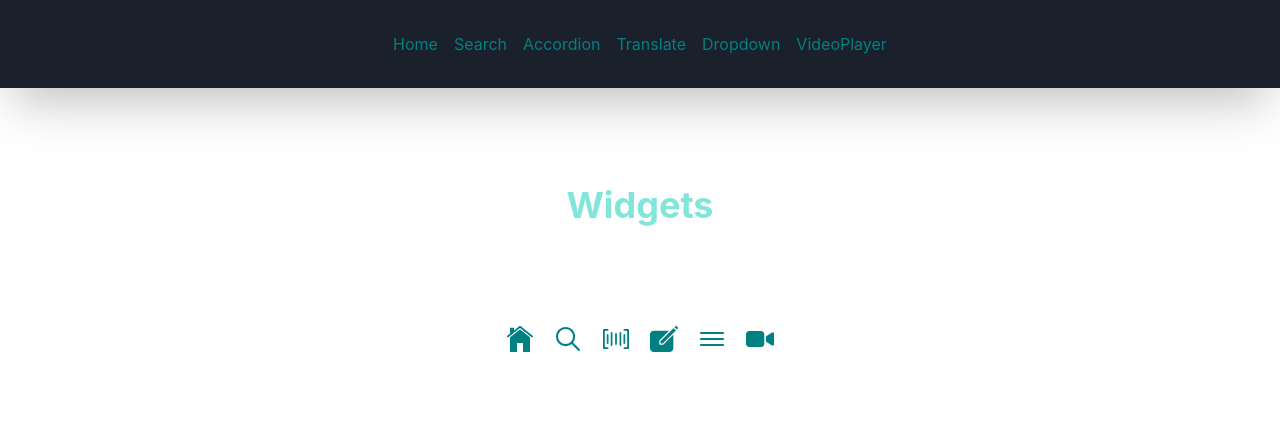
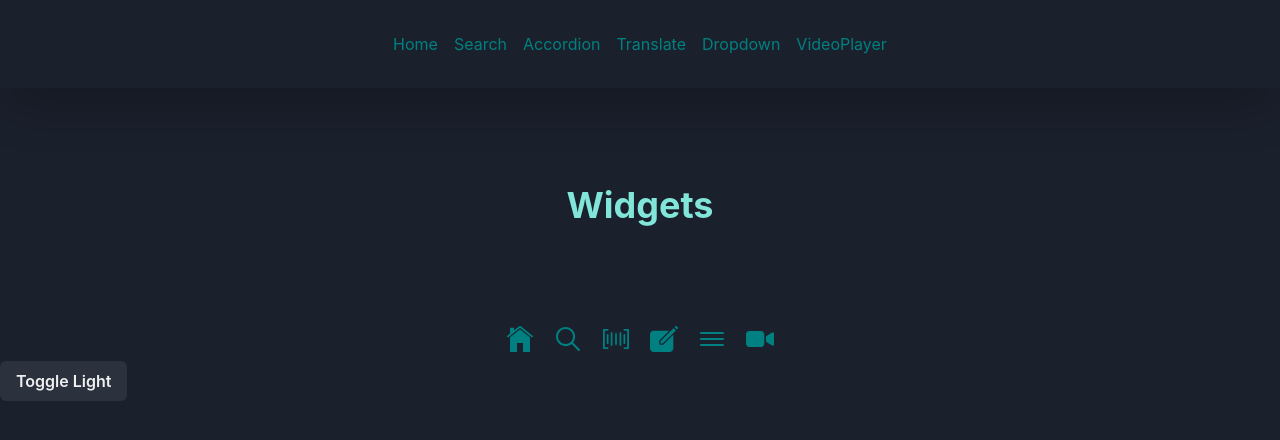
Before and after one commit to clucero36/widgets, a React (Create React App) app: page / in a window 1280 px wide. Shown: the top 440 px of the page. Built offline with nearby package versions, Linux system fonts and the light colour scheme.

Commit message:
Added Color Mode

```diff
--- a/src/components/Header.js
+++ b/src/components/Header.js
@@ -4,7 +4,7 @@ import { Link, HStack, Box } from '@chakra-ui/react';
 
 const Header = () => {
     return (
-        <Box p='2rem' m='0 auto' boxShadow='2xl' bgColor='gray.800'>
+        <Box p='2rem' m='0 auto' boxShadow='2xl'>
             <HStack justify='space-between' justifyContent='center' spacing='1rem'>
                 <Link variant='primary' to='/' className='item' as={routerLink} >
                     Home
--- a/src/index.js
+++ b/src/index.js
@@ -2,7 +2,7 @@ import React from 'react';
 import ReactDOM from 'react-dom';
 
 import { BrowserRouter, Routes, Route } from 'react-router-dom';
-import { ChakraProvider } from '@chakra-ui/react';
+import { ChakraProvider, ColorModeScript } from '@chakra-ui/react';
 import { overrides } from './themes/themeIndex';
 
 import App from './App';
@@ -16,6 +16,7 @@ import DropDownRoute from './routes/DropdownRoute';
 
 const routing = (
   <ChakraProvider resetCSS theme={overrides}>
+    <ColorModeScript initialColorMode={overrides.config.initialColorMode} />
     <BrowserRouter>
       <Header />
       <Routes >
--- a/src/routes/Home.js
+++ b/src/routes/Home.js
@@ -1,10 +1,12 @@
 import React from 'react';
 import {
+    Button,
     Box,
     Heading,
     Icon,
     HStack,
     Link,
+    useColorMode,
 } from '@chakra-ui/react';
 import {
     IoIosSearch,
@@ -18,6 +20,7 @@ import { Link as routerLink} from 'react-router-dom';
 
 
 const Home = () => {
+    const { colorMode, toggleColorMode } = useColorMode();
 
     return (
         <Box>
@@ -44,6 +47,9 @@ const Home = () => {
                     <Icon w={8} h={8} as={IoIosVideocam}  _hover={{ color: 'yellow.200'}} />
                 </Link>
             </HStack>
+            <Button onClick={toggleColorMode}>
+                Toggle {colorMode === 'light' ? 'Dark' : 'Light'}
+            </Button>
         </Box>
     )
 }
--- a/src/themes/themeIndex.js
+++ b/src/themes/themeIndex.js
@@ -8,5 +8,10 @@ export const overrides = extendTheme({
 
     components: {
         Link,
-    }
+    },
+    config: {
+        initialColorMode: 'dark',
+        useSystemColorMode: false,
+      }
+
 })
```
